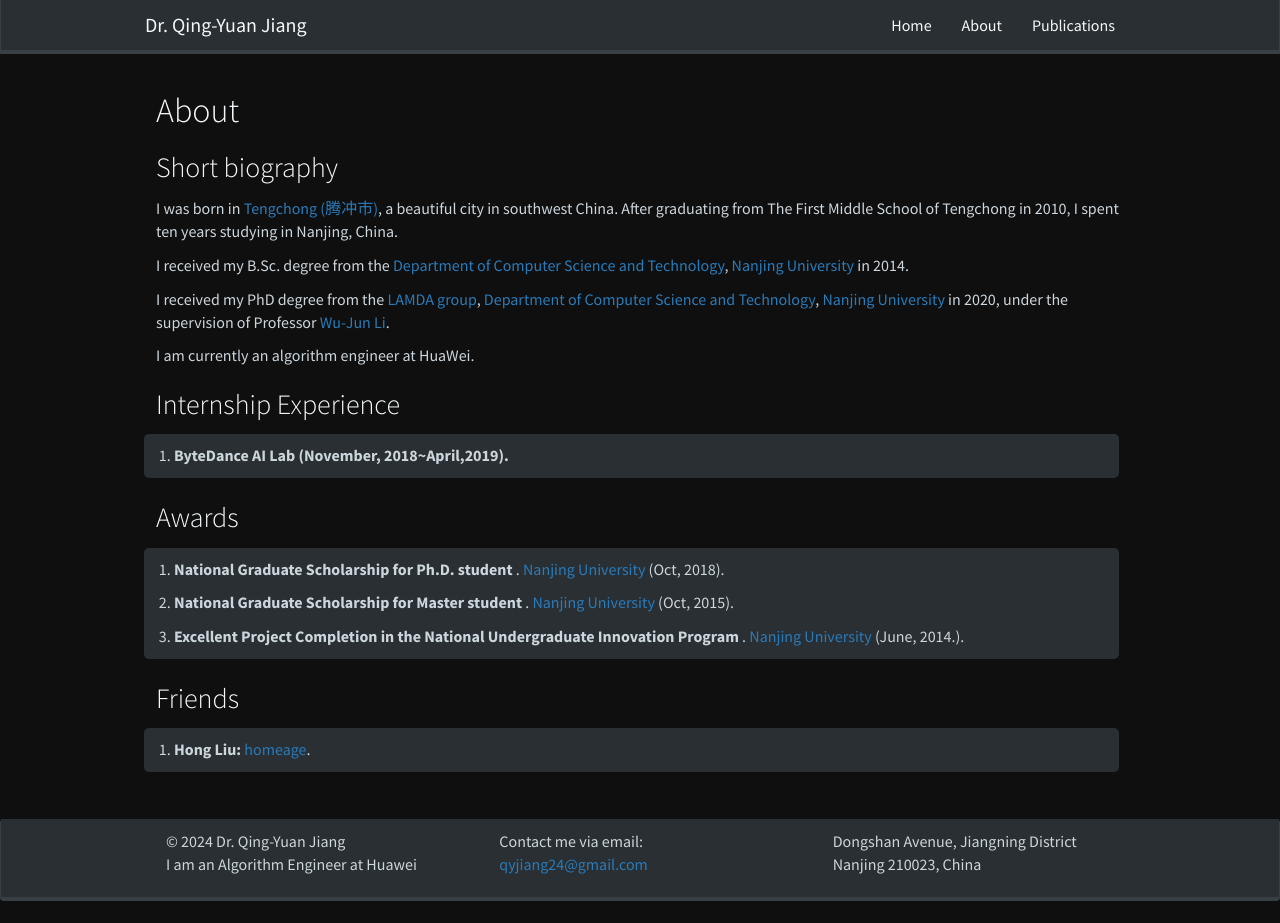
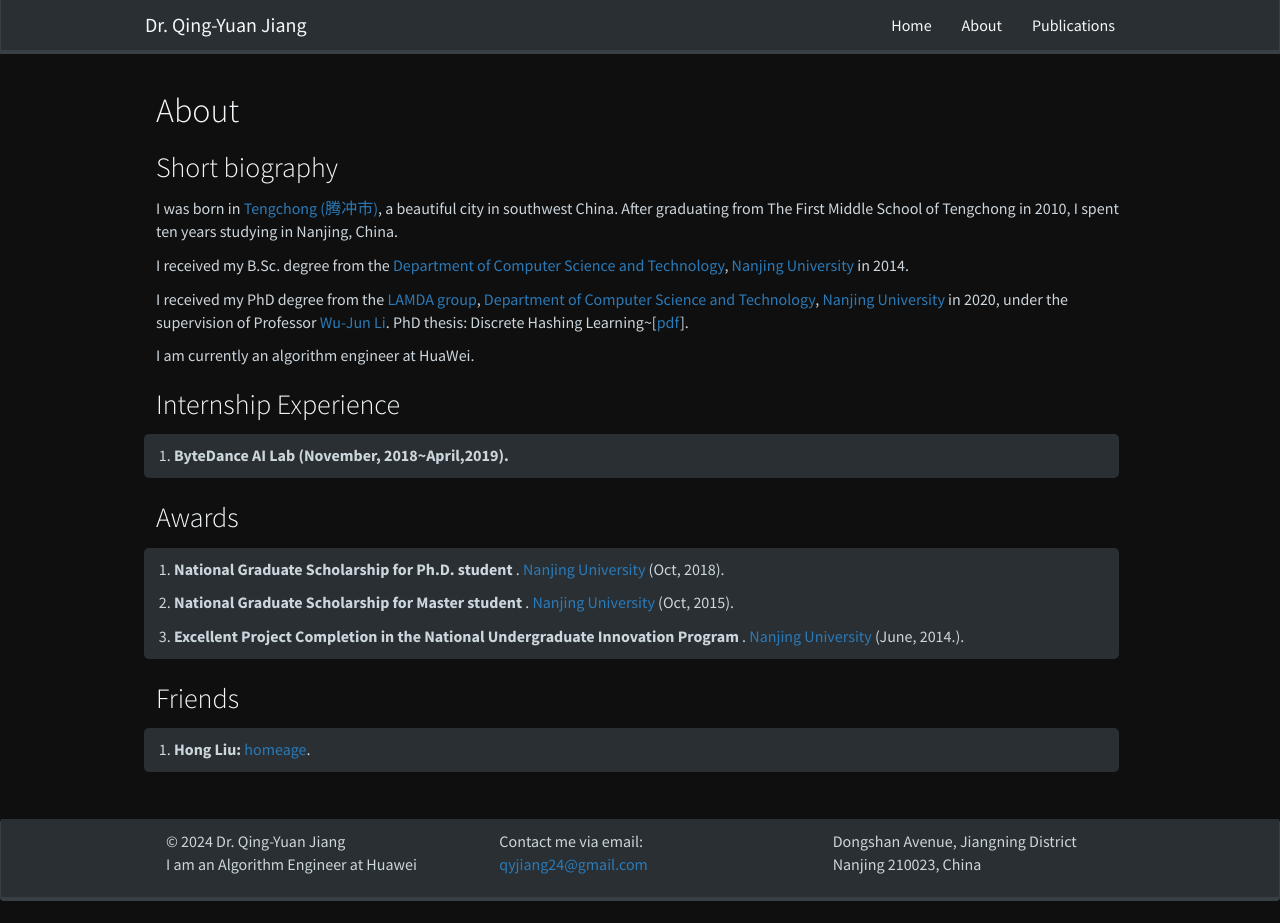
Before and after one commit to jiangqy/jiangqy.github.io, a Jekyll site: the page built from _pages/about.md, in a window 1280 px wide and 923 px high. Built offline with Jekyll 4.4.1, drawn with Linux system fonts in a browser that asks for light colours; nearby versions of some CDN libraries; a style sheet for code colours, icons or effects is not loaded.

Commit message:
modify cv

```diff
--- a/_pages/about.md
+++ b/_pages/about.md
@@ -13,7 +13,7 @@ I was born in <a href="https://en.wikipedia.org/wiki/Tengchong" _target="_blank"
 
 I received my B.Sc. degree from the <a href="https://cs.nju.edu.cn/" _target="_blank">Department of Computer Science and Technology</a>, <a href="https://www.nju.edu.cn/" _target="_blank">Nanjing University</a> in 2014.
 
-I received my PhD degree from the <a href="https://www.lamda.nju.edu.cn/CH.MainPage.ashx" target="_blan">LAMDA group</a>, <a href="https://cs.nju.edu.cn/" target="_blank">Department of Computer Science and Technology</a>, <a href="https://www.nju.edu.cn/" target="_blank">Nanjing University</a> in 2020, under the supervision of Professor <a href="https://cs.nju.edu.cn/lwj" target="_blank">Wu-Jun Li</a>.
+I received my PhD degree from the <a href="https://www.lamda.nju.edu.cn/CH.MainPage.ashx" target="_blan">LAMDA group</a>, <a href="https://cs.nju.edu.cn/" target="_blank">Department of Computer Science and Technology</a>, <a href="https://www.nju.edu.cn/" target="_blank">Nanjing University</a> in 2020, under the supervision of Professor <a href="https://cs.nju.edu.cn/lwj" target="_blank">Wu-Jun Li</a>. PhD thesis: Discrete Hashing Learning~[<a href="https://jiangqy.github.io/publications/assert/PHD_thesis.pdf" target="_blank">pdf</a>].
 
 I am currently an algorithm engineer at HuaWei.
 
```
Also changed, not shown: README.md (+3 -1 lines), 1 other file.
